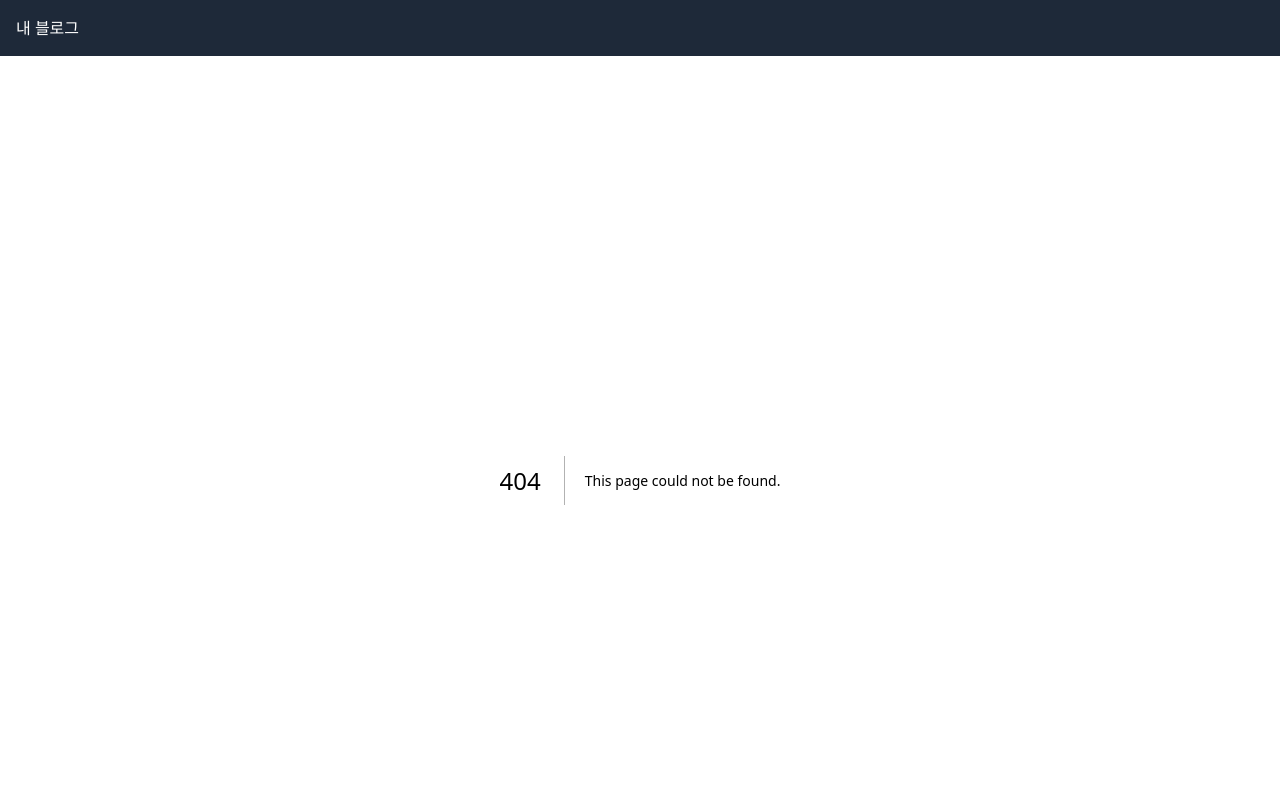
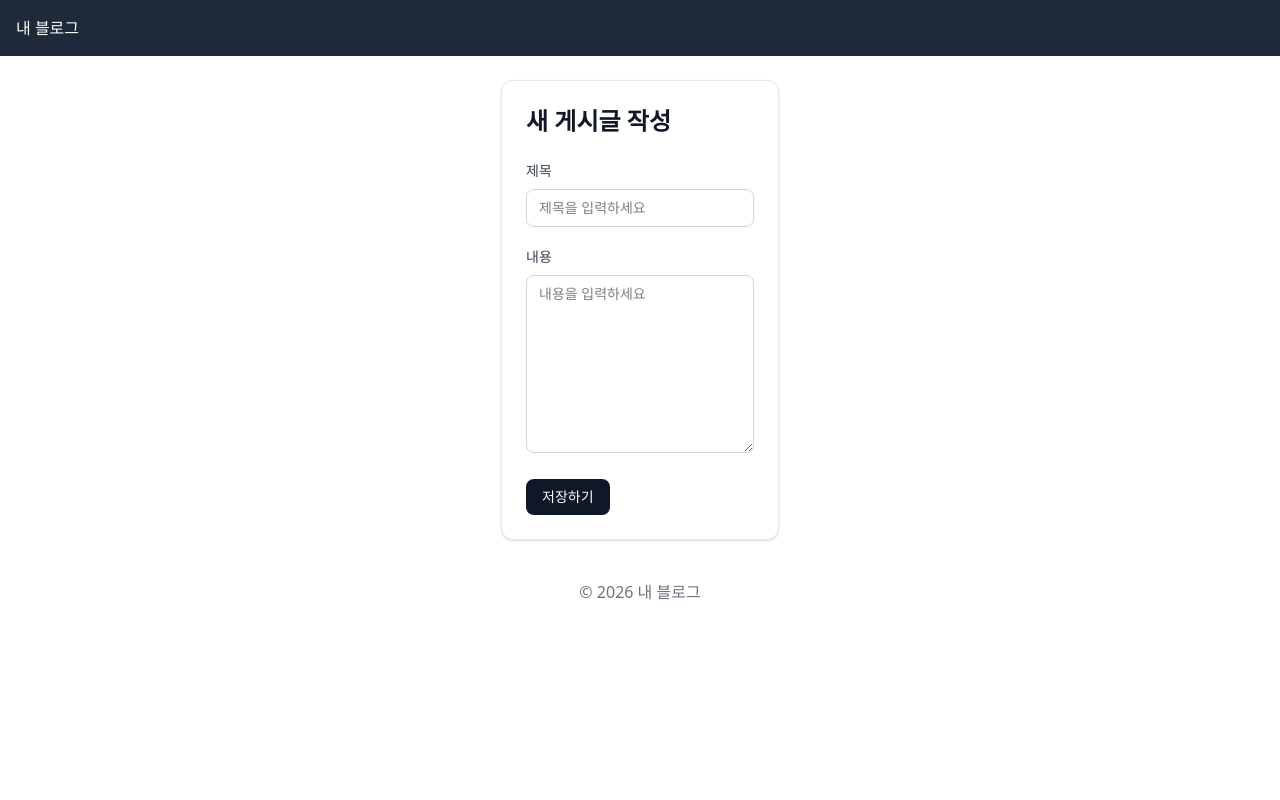
Before and after one commit to songyoungsun04/my-first-web, a Next.js app: page /posts/new in a window 1280 px wide. Before the commit this address had no page. Shown: the top 800 px of the page. Built offline with nearby package versions, Linux system fonts and the light colour scheme.

Commit message:
posts: 게시글 상세 페이지 및 새 게시글 작성 페이지 추가

```diff
--- /dev/null
+++ b/app/posts/[id]/page.tsx
@@ -0,0 +1,38 @@
+import Link from "next/link";
+import { posts } from "@/lib/posts";
+
+type PostDetailPageProps = {
+  params: Promise<{ id: string }>;
+};
+
+export default async function PostDetailPage({ params }: PostDetailPageProps) {
+  const { id } = await params;
+  const postId = Number(id);
+
+  const post = posts.find((item) => item.id === postId);
+
+  if (!post) {
+    return (
+      <section className="space-y-4">
+        <h1 className="text-2xl font-bold text-gray-900">게시글 상세</h1>
+        <p className="text-gray-600">게시글을 찾을 수 없습니다.</p>
+        <Link href="/posts" className="inline-block text-sm font-medium text-blue-600 hover:underline">
+          목록으로 돌아가기
+        </Link>
+      </section>
+    );
+  }
+
+  return (
+    <article className="rounded-xl border border-gray-200 bg-white p-6 shadow-sm">
+      <h1 className="text-2xl font-bold text-gray-900">{post.title}</h1>
+      <p className="mt-2 text-sm text-gray-500">
+        {post.author} · {post.date}
+      </p>
+      <p className="mt-6 leading-7 text-gray-700">{post.content}</p>
+      <Link href="/posts" className="mt-8 inline-block text-sm font-medium text-blue-600 hover:underline">
+        목록으로 돌아가기
+      </Link>
+    </article>
+  );
+}
--- /dev/null
+++ b/app/posts/new/page.tsx
@@ -0,0 +1,61 @@
+"use client";
+
+import { FormEvent, useState } from "react";
+import { useRouter } from "next/navigation";
+
+export default function NewPostPage() {
+  const router = useRouter();
+  const [title, setTitle] = useState("");
+  const [content, setContent] = useState("");
+
+  const handleSubmit = (event: FormEvent<HTMLFormElement>) => {
+    event.preventDefault();
+    alert("저장되었습니다");
+    router.push("/posts");
+  };
+
+  return (
+    <section className="mx-auto max-w-2xl rounded-xl border border-gray-200 bg-white p-6 shadow-sm">
+      <h1 className="text-2xl font-bold text-gray-900">새 게시글 작성</h1>
+
+      <form onSubmit={handleSubmit} className="mt-6 space-y-5">
+        <div className="space-y-2">
+          <label htmlFor="title" className="block text-sm font-medium text-gray-700">
+            제목
+          </label>
+          <input
+            id="title"
+            type="text"
+            value={title}
+            onChange={(event) => setTitle(event.target.value)}
+            placeholder="제목을 입력하세요"
+            className="w-full rounded-lg border border-gray-300 px-3 py-2 text-sm outline-none transition focus:border-gray-500"
+            required
+          />
+        </div>
+
+        <div className="space-y-2">
+          <label htmlFor="content" className="block text-sm font-medium text-gray-700">
+            내용
+          </label>
+          <textarea
+            id="content"
+            value={content}
+            onChange={(event) => setContent(event.target.value)}
+            placeholder="내용을 입력하세요"
+            rows={8}
+            className="w-full rounded-lg border border-gray-300 px-3 py-2 text-sm outline-none transition focus:border-gray-500"
+            required
+          />
+        </div>
+
+        <button
+          type="submit"
+          className="inline-flex items-center rounded-lg bg-gray-900 px-4 py-2 text-sm font-medium text-white transition hover:bg-gray-700"
+        >
+          저장하기
+        </button>
+      </form>
+    </section>
+  );
+}
```
